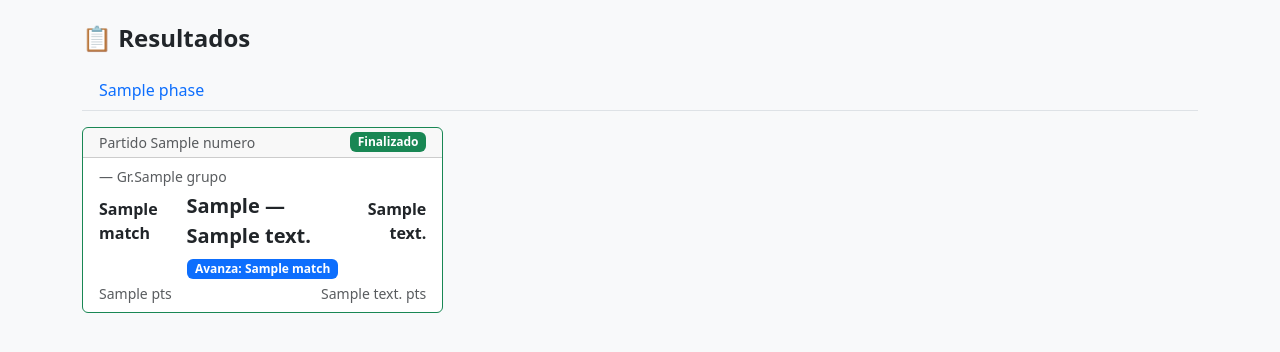
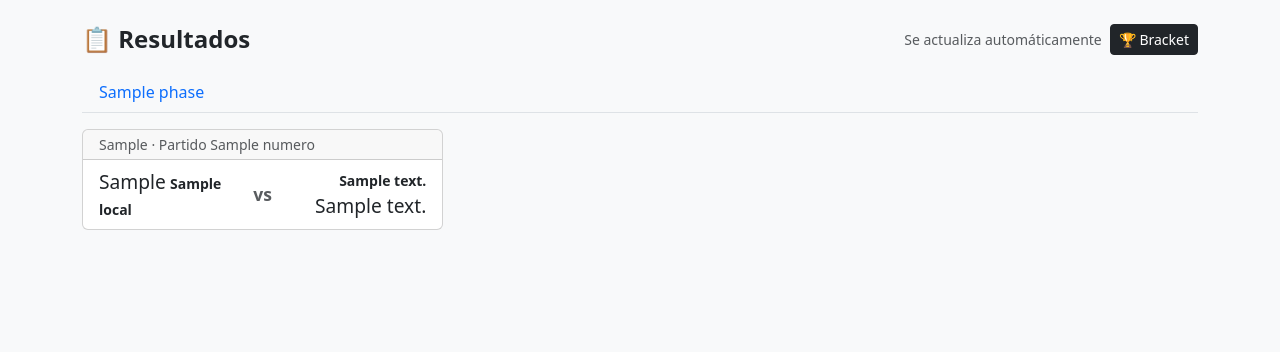
Before and after one commit to luis-ETP/quiniela, a FastAPI app: template templates/matches.html in a window 1280 px wide. Shown: the top 352 px of the page. Run offline with FastAPI, Linux system fonts and the light colour scheme; the template is opened without the code that fills it: most values are stand-ins (such as "Sample title", 1, 10 or a date in 2020).

Commit message:
results: auto-sync, flags, bracket page, group organization

```diff
--- a/templates/base.html
+++ b/templates/base.html
@@ -16,6 +16,7 @@
     <a class="nav-link text-white" href="/">Tabla</a>
     <a class="nav-link text-white" href="/draft">Draft</a>
     <a class="nav-link text-white" href="/matches">Resultados</a>
+    <a class="nav-link text-white" href="/bracket">Bracket</a>
     {% if profile and profile.is_admin %}
     <a class="nav-link text-warning" href="/admin/draft-order">⚙ Admin</a>
     {% endif %}
--- a/templates/matches.html
+++ b/templates/matches.html
@@ -2,76 +2,119 @@
 {% block title %}Resultados — Quiniela 2026{% endblock %}
 {% block content %}
 
-<h4 class="fw-bold mb-3">📋 Resultados</h4>
+<div class="d-flex justify-content-between align-items-center mb-3">
+  <h4 class="fw-bold mb-0">📋 Resultados</h4>
+  <div class="d-flex gap-2 align-items-center">
+    <span class="text-muted small">Se actualiza automáticamente</span>
+    {% if user.is_admin %}
+    <a href="/admin/sync-results" class="btn btn-sm btn-outline-dark">🔄 Forzar sync</a>
+    {% endif %}
+    <a href="/bracket" class="btn btn-sm btn-dark">🏆 Bracket</a>
+  </div>
+</div>
 
 <!-- Phase tabs -->
 <ul class="nav nav-tabs mb-3">
   {% for phase in phases %}
   <li class="nav-item">
-    <a class="nav-link {% if phase == current_phase %}active{% endif %}"
+    <a class="nav-link {% if phase == current_phase %}active fw-bold{% endif %}"
        href="/matches?phase={{ phase }}">{{ phase }}</a>
   </li>
   {% endfor %}
 </ul>
 
+{% if is_grupos %}
+<!-- Group stage: organized by group -->
+{% set grupos = ["A","B","C","D","E","F","G","H","I","J","K","L"] %}
+{% for grupo in grupos %}
+  {% set grupo_matches = matches | selectattr("grupo", "equalto", grupo) | list %}
+  {% if grupo_matches %}
+  <div class="mb-4">
+    <h6 class="fw-bold text-uppercase text-muted mb-2">Grupo {{ grupo }}</h6>
+    <div class="row g-2">
+    {% for m in grupo_matches %}
+      {% set r = m.resultado %}
+      <div class="col-md-6 col-lg-4">
+        <div class="card {% if r %}border-success{% else %}border-light{% endif %} h-100">
+          <div class="card-body py-2 px-3">
+            <div class="text-muted" style="font-size:0.7rem">{{ m.fecha }} · Gr. {{ m.grupo }}</div>
+            <div class="d-flex align-items-center justify-content-between mt-1">
+              <div class="text-start" style="width:42%">
+                <span style="font-size:1.2rem">{{ m.flag_local }}</span>
+                <span class="fw-semibold small">{{ m.local }}</span>
+              </div>
+              <div class="text-center fw-bold fs-5" style="width:16%">
+                {% if r and r.goles_local is not none %}
+                  {{ r.goles_local }}–{{ r.goles_visitante }}
+                {% else %}
+                  <span class="text-muted small">vs</span>
+                {% endif %}
+              </div>
+              <div class="text-end" style="width:42%">
+                <span class="fw-semibold small">{{ m.visitante }}</span>
+                <span style="font-size:1.2rem">{{ m.flag_visitante }}</span>
+              </div>
+            </div>
+            {% if r and r.pts_local is not none %}
+            <div class="d-flex justify-content-between text-muted mt-1" style="font-size:0.7rem">
+              <span>{{ "%.2f"|format(r.pts_local|float) }} pts</span>
+              <span>{{ "%.2f"|format(r.pts_visitante|float) }} pts</span>
+            </div>
+            {% endif %}
+          </div>
+        </div>
+      </div>
+    {% endfor %}
+    </div>
+  </div>
+  {% endif %}
+{% endfor %}
+
+{% else %}
+<!-- Knockout stage -->
+{% if matches %}
 <div class="row g-3">
-{% for match in matches %}
-<div class="col-md-6 col-lg-4">
-  <div class="card {% if match.estado == 'Finalizado' %}border-success{% endif %}">
-    <div class="card-header d-flex justify-content-between align-items-center py-1">
-      <span class="small text-muted">Partido {{ match.numero }}</span>
-      <span class="badge {% if match.estado == 'Finalizado' %}bg-success{% else %}bg-secondary{% endif %}">
-        {{ match.estado }}
-      </span>
-    </div>
-    <div class="card-body py-2">
-      <div class="text-muted small mb-1">{{ match.fecha.split('T')[0] if match.fecha else '' }} — Gr.{{ match.grupo or '' }}</div>
-
-      {% if match.estado == 'Finalizado' %}
-        <div class="d-flex justify-content-between align-items-center">
-          <span class="fw-semibold" style="width:40%">{{ match.local_nombre }}</span>
-          <span class="fs-5 fw-bold">{{ match.goles_local }} — {{ match.goles_visitante }}</span>
-          <span class="fw-semibold text-end" style="width:40%">{{ match.visitante_nombre }}</span>
+{% for m in matches %}
+  {% set r = m.resultado %}
+  <div class="col-md-6 col-lg-4">
+    <div class="card {% if r and r.goles_local is not none %}border-success{% endif %}">
+      <div class="card-header py-1 small text-muted">{{ current_phase }} · Partido {{ m.numero }}</div>
+      <div class="card-body py-2 px-3">
+        <div class="d-flex align-items-center justify-content-between">
+          <div class="text-start" style="width:42%">
+            <span style="font-size:1.2rem">{{ m.flag_local }}</span>
+            <span class="fw-semibold small">{{ m.local }}</span>
+            {% if r and r.avanza == "local" %}<span class="badge bg-success ms-1">✓</span>{% endif %}
+          </div>
+          <div class="text-center fw-bold fs-5" style="width:16%">
+            {% if r and r.goles_local is not none %}
+              {{ r.goles_local }}–{{ r.goles_visitante }}
+            {% else %}
+              <span class="text-muted small">vs</span>
+            {% endif %}
+          </div>
+          <div class="text-end" style="width:42%">
+            <span class="fw-semibold small">{{ m.visitante }}</span>
+            <span style="font-size:1.2rem">{{ m.flag_visitante }}</span>
+            {% if r and r.avanza == "visitante" %}<span class="badge bg-success ms-1">✓</span>{% endif %}
+          </div>
         </div>
-        {% if match.fase != 'Grupos' and match.equipo_avanza_nombre %}
-        <div class="text-center mt-1">
-          <span class="badge bg-primary">Avanza: {{ match.equipo_avanza_nombre }}</span>
+        {% if r and r.pts_local is not none %}
+        <div class="d-flex justify-content-between text-muted mt-1" style="font-size:0.7rem">
+          <span>{{ "%.2f"|format(r.pts_local|float) }} pts</span>
+          <span>{{ "%.2f"|format(r.pts_visitante|float) }} pts</span>
         </div>
         {% endif %}
-        <div class="d-flex justify-content-between text-muted small mt-1">
-          <span>{{ match.pts_local }} pts</span>
-          <span>{{ match.pts_visitante }} pts</span>
-        </div>
-      {% else %}
-        <!-- Result form -->
-        <form method="post" action="/matches/{{ match.id }}/result">
-          <div class="d-flex align-items-center gap-2 mb-2">
-            <span class="fw-semibold small" style="width:38%">{{ match.local_nombre }}</span>
-            <input type="number" name="goles_local" min="0" max="20" value="0"
-                   class="form-control form-control-sm text-center" style="width:55px">
-            <span>—</span>
-            <input type="number" name="goles_visitante" min="0" max="20" value="0"
-                   class="form-control form-control-sm text-center" style="width:55px">
-            <span class="fw-semibold small text-end" style="width:38%">{{ match.visitante_nombre }}</span>
-          </div>
-
-          {% if match.fase != 'Grupos' %}
-          <div class="mb-2">
-            <label class="form-label small mb-1">Equipo que avanza</label>
-            <select name="equipo_avanza_id" class="form-select form-select-sm" required>
-              <option value="">— Seleccionar —</option>
-              <option value="{{ match.local_id }}">{{ match.local_nombre }}</option>
-              <option value="{{ match.visitante_id }}">{{ match.visitante_nombre }}</option>
-            </select>
-          </div>
-          {% endif %}
-
-          <button type="submit" class="btn btn-sm btn-dark w-100">Guardar resultado</button>
-        </form>
-      {% endif %}
+      </div>
     </div>
   </div>
-</div>
 {% endfor %}
 </div>
+{% else %}
+<div class="alert alert-info">
+  No hay partidos finalizados en esta fase todavía. Los resultados se actualizarán automáticamente.
+</div>
+{% endif %}
+{% endif %}
+
 {% endblock %}
```
Also changed, not shown: flags.py (added, +56 -0 lines), routers/matches.py (+141 -44 lines), templates/bracket.html (added, +101 -0 lines).
